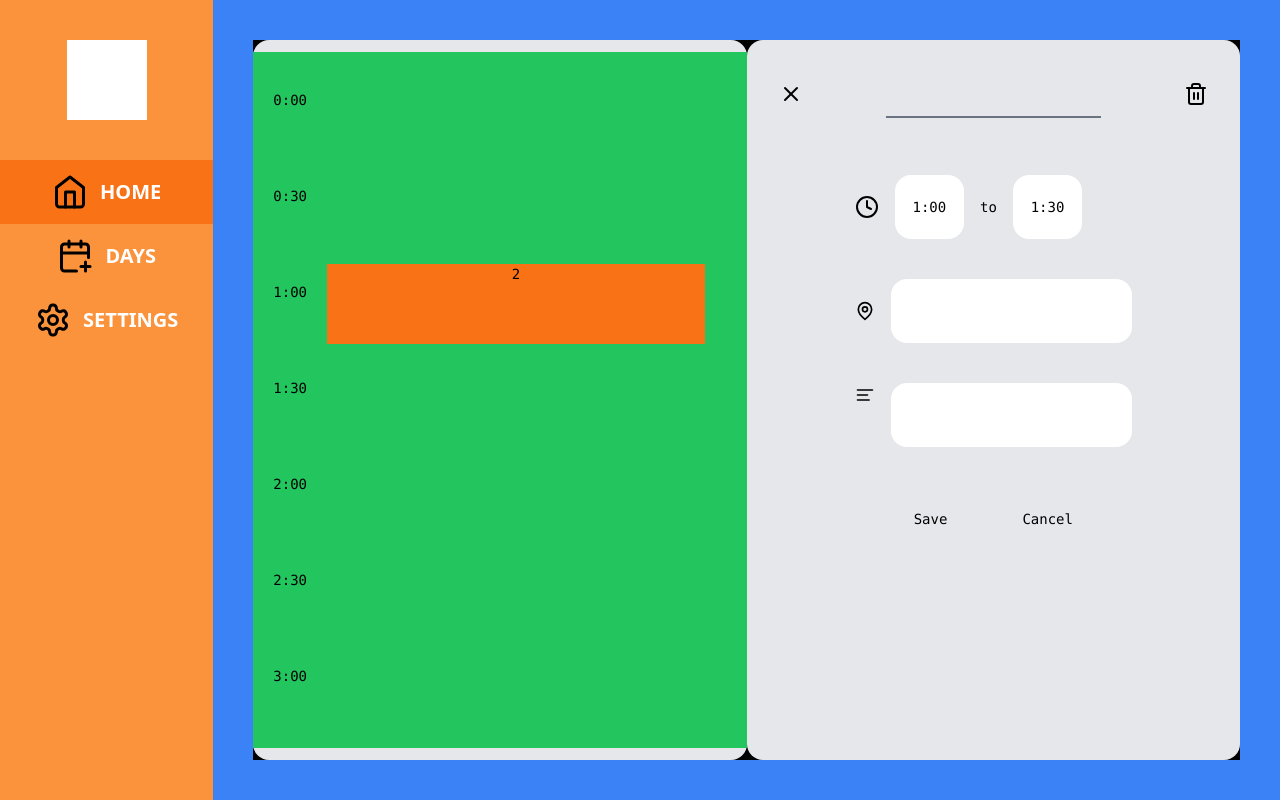
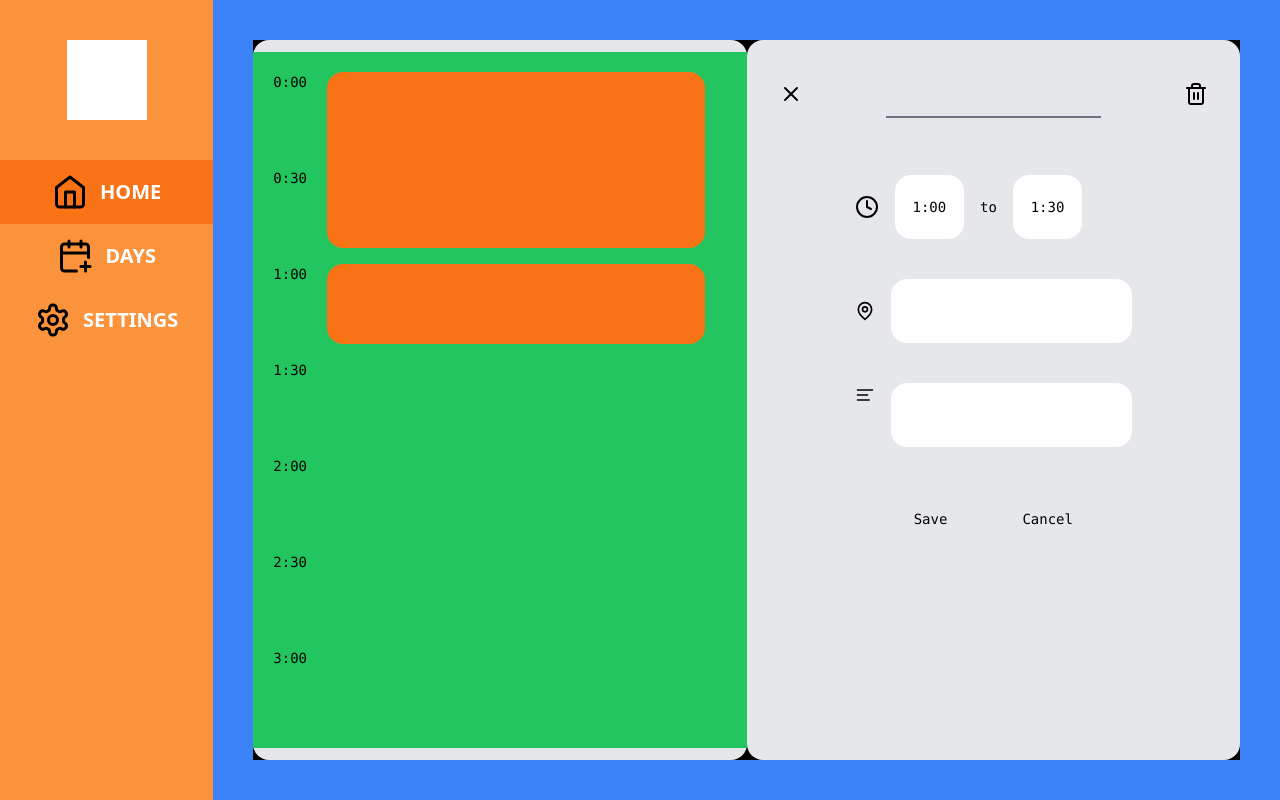
Before and after one commit to ouckah/one-day, a Next.js app: page / in a window 1280 px wide. Both pictures are taken after a click on the button "1:00". Built offline with nearby package versions, Linux system fonts and the light colour scheme.

Commit message:
✨ appointment spacing + ui

```diff
--- a/components/Day Scheduler/index.tsx
+++ b/components/Day Scheduler/index.tsx
@@ -65,11 +65,6 @@ export const DayScheduler = () => {
         },
     });
 
-    // TODO: have a function that renders appointments + statuses all at once
-    // TODO: current set appointments not being rendered
-
-    // TODO: fill in gap between appointments
-
     const handleAppointment = (e: MouseEvent, key: number) => {
         e.preventDefault();
 
@@ -94,6 +89,28 @@ export const DayScheduler = () => {
             selectAppointment(time);
         }
     }
+
+    const renderAppointments = () => {
+        const keys = Object.keys(state.appointments);
+
+        // loop through each appointment in appointments
+        for (const key of keys) {
+            const appointment = state.appointments[key];
+
+            const startTime = appointment.start;
+            const endTime = appointment.end;
+            const startIndex = times.indexOf(startTime);
+            const endIndex = times.indexOf(endTime);
+
+            // loop through each slot index and set
+            // slot status to active color
+            for (let i = startIndex; i < endIndex; i++) {
+                slots[i].status = Status.Orange;
+                slots[i].appointmentKey = startTime;
+            }
+        }
+    }
+    renderAppointments();
 
     const addAppointment = (appointment: { [appointmentKey: string]: Appointment }) => {
         const startTime = Object.keys(appointment)[0]; // Extract the start time from the keys of the appointment object
@@ -236,19 +253,70 @@ export const DayScheduler = () => {
                     <div className="w-full h-full overflow-y-scroll no-scrollbar">
                         {
                             times.map((time, index) => {
-                                const isShown = slots[index].status != Status.Empty;
-                                const appointmentStyle = "w-5/6 h-20 self-start bg-" + "orange" + "-500";
+                                const slot = slots[index];
+
+                                let appointmentKey, appointment, startTime, endTime;
+                                if (slot.status != Status.Empty) {
+                                    appointmentKey = slot.appointmentKey;
+                                    appointment = state.appointments[appointmentKey];
+                                    startTime = appointment.start;
+
+                                    // have to get time before this time, since
+                                    // end time is exclusive in appointment range
+                                    const end = appointment.end;
+                                    const endIndex = times.indexOf(end);
+                                    endTime = times[endIndex - 1];
+                                }
+
+                                const appointmentBodyStyle = "w-5/6 h-24 self-start bg-" + "orange" + "-500";
+                                const appointmentHeaderStyle = "w-5/6 h-24 self-start bg-" + "orange" + "-500" + " rounded-t-2xl";
+                                const appointmentFooterStyle = "w-5/6 h-20 self-start bg-" + "orange" + "-500" + " rounded-b-2xl";
+                                const appointmentSingleStyle = "w-5/6 h-20 self-start bg-" + "orange" + "-500" + " rounded-t-2xl" + " rounded-b-2xl"
+
                                 return (
                                     <button
-                                        className="flex flex-row justify-start items-center w-full h-24 p-5 gap-5 bg-green-500"
+                                        className="flex flex-row justify-start items-start w-full h-24 p-5 gap-5 bg-green-500"
                                         onClick={(e) => handleAppointment(e, index)} key={index}
                                     >
                                         <h1>{time}</h1>
                                         {
-                                            isShown ? (
-                                                <div className={appointmentStyle}>
-                                                    <h1>{slots[index].status.toString()}</h1>
-                                                </div>
+                                            slot.status != Status.Empty ?
+                                            (
+
+                                                // single appointment (full rounded)
+                                                time == startTime && time == endTime ?
+                                                (
+                                                    <div className={appointmentSingleStyle}>
+
+                                                    </div>
+                                                ) : (
+
+                                                    // header
+                                                    time == startTime ?
+                                                    (
+                                                        <div className={appointmentHeaderStyle}>
+
+                                                        </div>
+                                                    ) : (
+
+                                                        // footer
+                                                        time == endTime ?
+                                                        (
+                                                            <div className={appointmentFooterStyle}>
+
+                                                            </div>
+                                                        ) :
+
+                                                        // body
+                                                        (
+                                                            <div className={appointmentBodyStyle}>
+
+                                                            </div>
+                                                        )
+
+                                                    )
+                                                )
+
                                             ) : (<></>)
                                         }
                                     </button>
```
